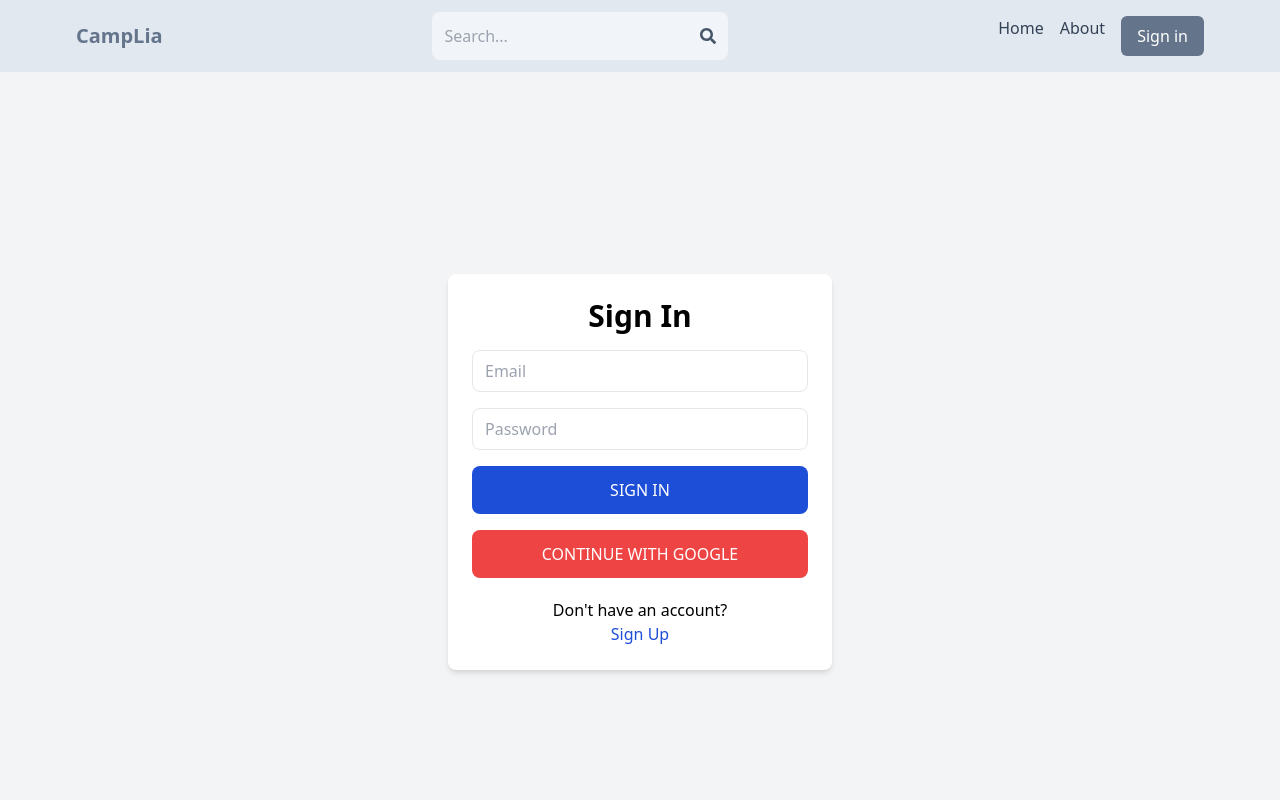
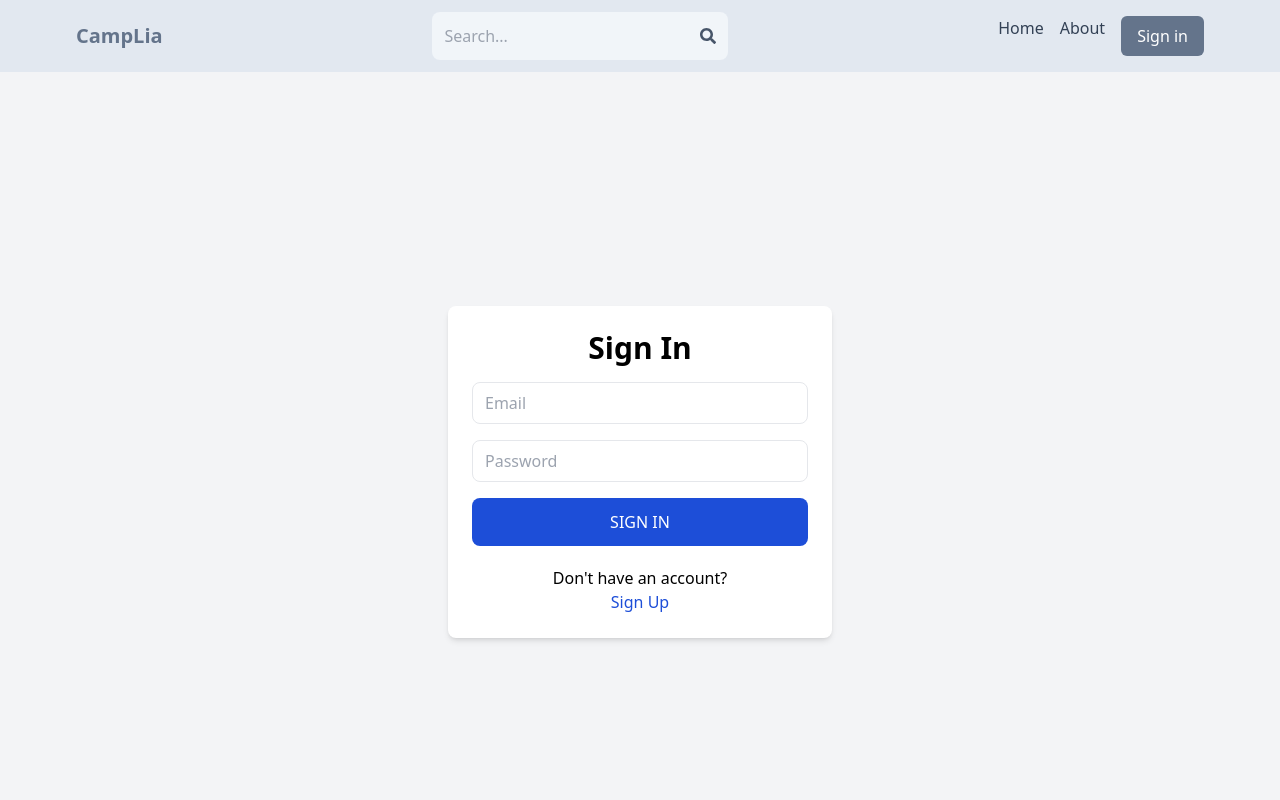
Before and after one commit to shanmugapriya1203/mern_estate_frontend, a React (Create React App) app: page /sign-in in a window 1280 px wide. Shown: the top 800 px of the page. Built offline with nearby package versions, Linux system fonts and the light colour scheme.

Commit message:
Update Signin.js

```diff
--- a/src/pages/Signin.js
+++ b/src/pages/Signin.js
@@ -6,7 +6,7 @@
 import { signInStart, signInFailure, signInSuccess } from '../redux/user/userSlice';
 import Cookies from 'js-cookie'; // Import the js-cookie library
 
-import OAuth from '../components/OAuth';
+//import OAuth from '../components/OAuth';
 
 export default function SignIn() {
   const [formData, setFormData] = useState({
@@ -97,7 +97,7 @@
           >
             {loading ? 'Loading...' : 'Sign In'}
           </button>
-          <OAuth/>
+
         </form>
 
         <div className="mt-5 text-center">
```
